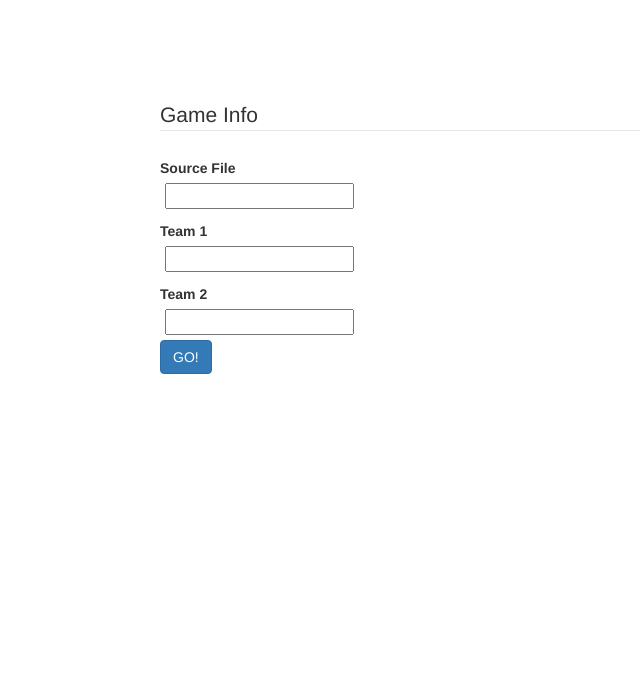
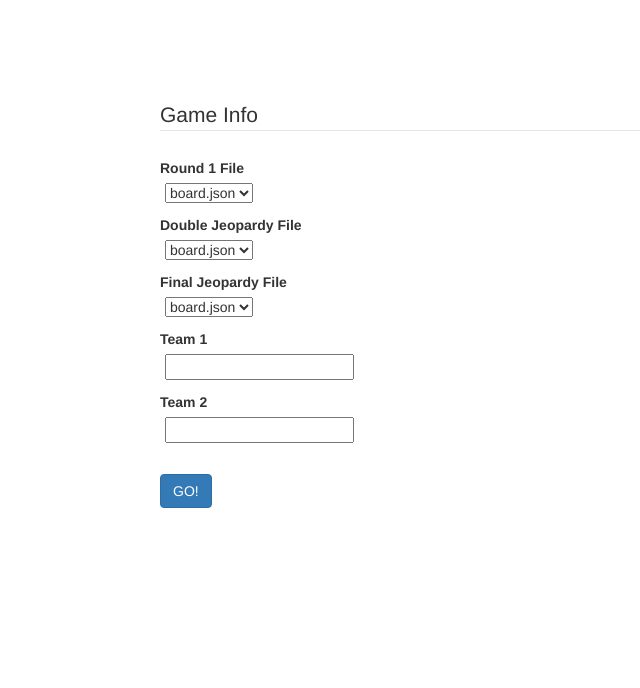
Before and after one commit to dcoffey3296/jeopardy, a PHP site: page / in a window 1280 px wide. Shown: the top 688 px of the page, without its empty margins (0-640 px from the left). Run offline with PHP 8.4, Linux system fonts and the light colour scheme; some libraries are stand-ins or nearby versions.

Commit message:
form and rounds

```diff
--- a/html/index.php
+++ b/html/index.php
@@ -1,4 +1,19 @@
 <?php
+
+	$select = "";
+	// get dir listing of boards
+	if ($handle = opendir("boards")) {
+    while (false !== ($file = readdir($handle)))
+    {
+        if ($file != "." && $file != ".." && strtolower(substr($file, strrpos($file, '.') + 1)) == 'json')
+        {
+            $select = "<option value='$file'>$file</option>";
+        }
+    }
+    closedir($handle);
+
+}
+
 
 ?>
 <!DOCTYPE html>
@@ -16,9 +31,23 @@
 		        <fieldset>
 		          <legend>Game Info</legend>
 		          <div class="control-group">
-		            <label class="control-label" for="f">Source File</label>
+		            <label class="control-label" for="f0">Round 1 File</label>
 		            <div class="controls">
-		              <input type="text" class="input-xlarge" id="f" name="f">
+		              <select name="f0">
+		              	<?= $select ?>
+		              </select>
+		            </div>
+		            <label class="control-label" for="f1">Double Jeopardy File</label>
+		            <div class="controls">
+		              <select name="f1">
+		              	<?= $select ?>
+		              </select>
+		            </div>
+		            <label class="control-label" for="f2">Final Jeopardy File</label>
+		            <div class="controls">
+		              <select name="f2">
+		              	<?= $select ?>
+		              </select>
 		            </div>
 		            <label class="control-label" for="t1">Team 1</label>
 		            <div class="controls">
@@ -28,6 +57,7 @@
 		            <div class="controls">
 		              <input type="text" class="input-xlarge" id="t2" name="t2">
 		            </div>
+		            	<input type="text"  name="r" value="0" style="visibility:hidden;"></input>
 		          </div>
 		          <div class="form-actions">
 		            <button type="submit" class="btn btn-primary">GO!</button>
--- a/html/jeopardy.php
+++ b/html/jeopardy.php
@@ -3,7 +3,7 @@
 $teams = 2;
 $json = "filename";
 
-if (!isset($_GET["t1"]) || !isset($_GET["t2"]) || !isset($_GET["f"]) || !file_exists("boards/" . $_GET["f"]))
+if (!isset($_GET["t1"]) || !isset($_GET["t2"]) || !isset($_GET["f0"]) || !file_exists("boards/" . $_GET["f0"] || !isset($_GET["f1"]) || !file_exists("boards/" . $_GET["f1"] || !isset($_GET["f2"]) || !file_exists("boards/" . $_GET["f2"]))
 {
 	header("Location: index.php");
 	exit;
@@ -14,6 +14,9 @@ if ($game = json_decode(file_get_contents("boards/" . $_GET["f"])) == false)
 	header("Location: index.php");
 	exit;
 }
+
+print_r($_GET);
+die();
 
 
 ?>
```
Also changed, not shown: html/js/jeopardy.js (+19 -7 lines).
